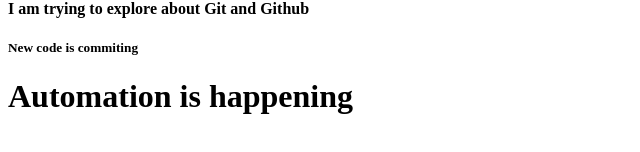
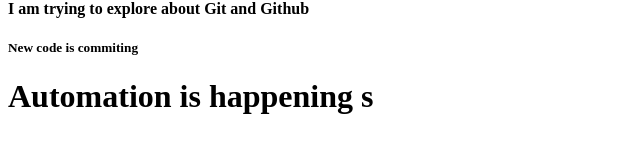
Before and after one commit to bhaskarmehta/AngularProjectDeployment, an Angular app: page / in a window 1280 px wide. Shown: the part 170-322 px from the top of the page, without its empty margins (0-640 px from the left). Built offline with nearby package versions, Linux system fonts and the light colour scheme.

Commit message:
commited

```diff
--- a/src/app/app.component.html
+++ b/src/app/app.component.html
@@ -3,4 +3,4 @@
 <h3>I am from Jharkhand</h3>
 <h4>I am trying to explore about Git and Github</h4>
 <h5> New code is commiting </h5>
-<h1> Automation is happening </h1>
+<h1> Automation is happening s </h1>
```
